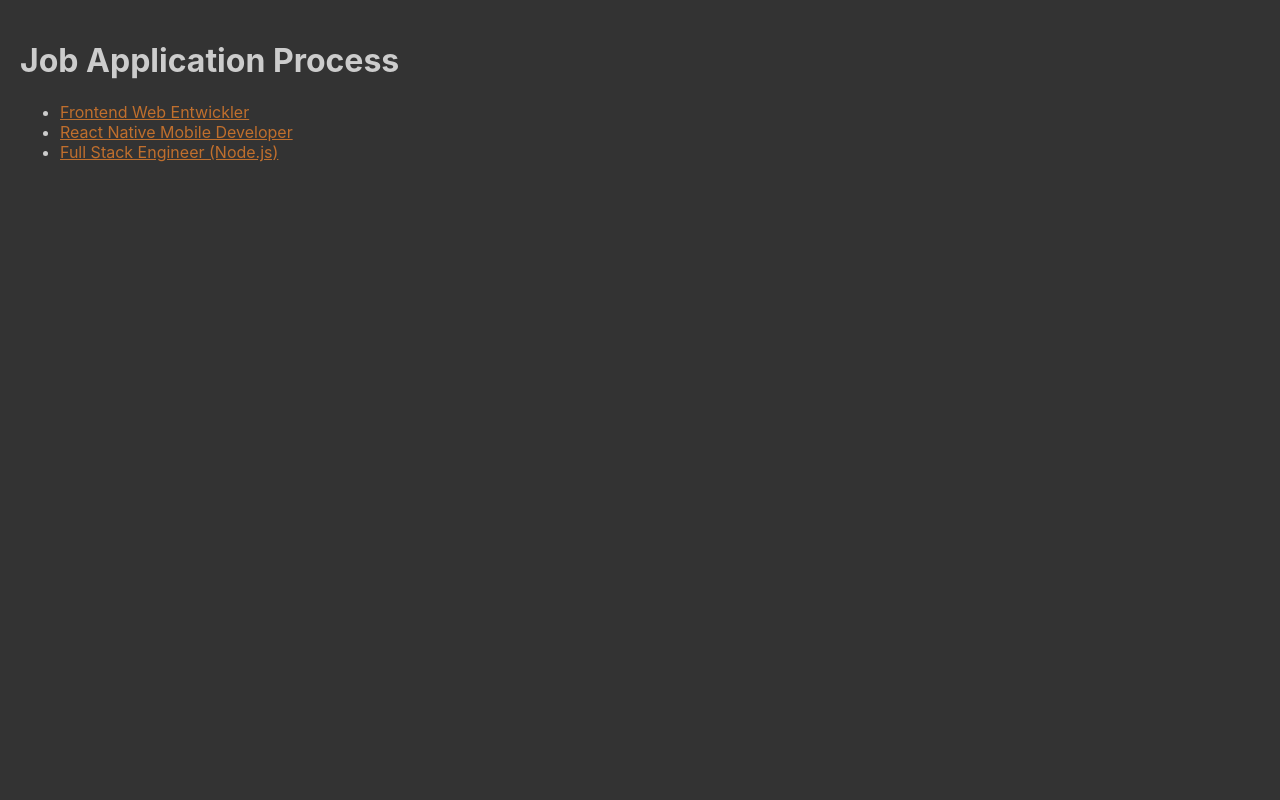
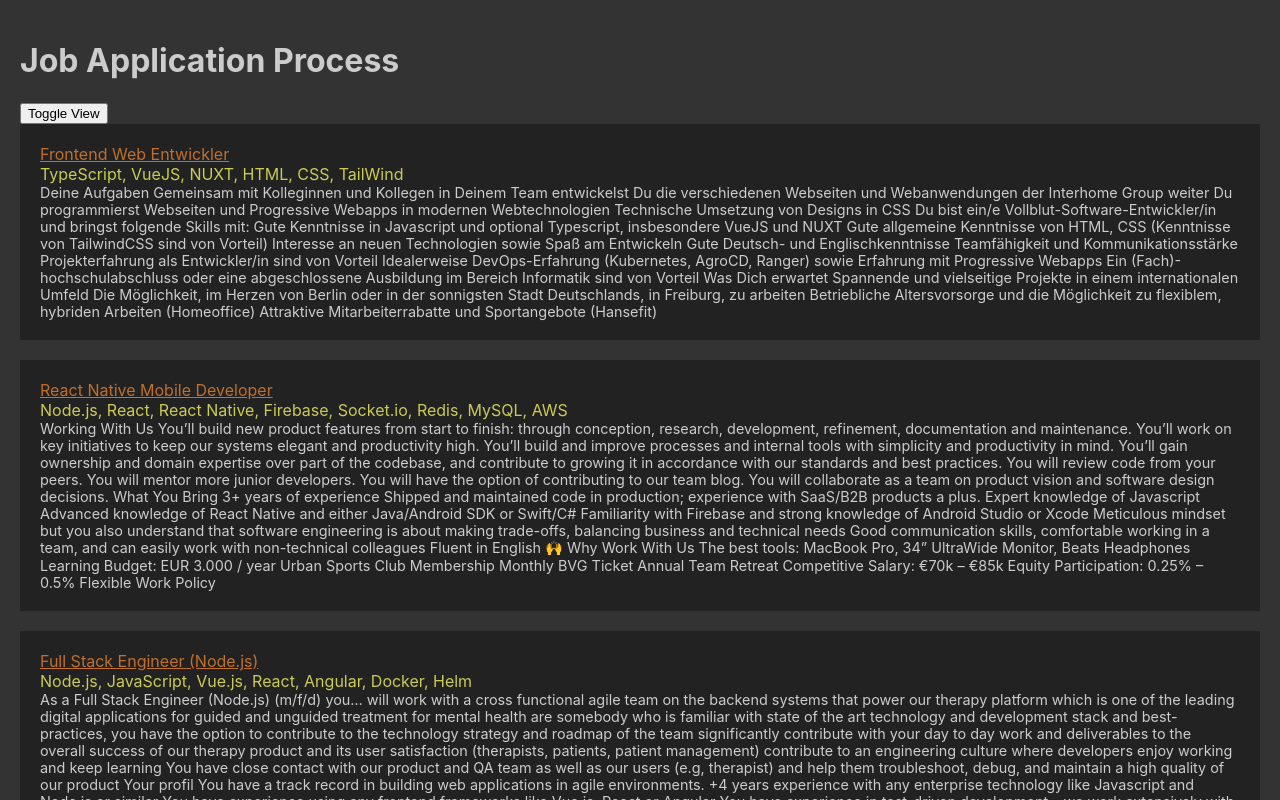
Before and after one commit to edwardtanguay/live-coding-react-state-event-handlers, a React (Vite) app: page / in a window 1280 px wide. Shown: the top 800 px of the page. Built offline with nearby package versions, Linux system fonts and the light colour scheme.

Commit message:
toggle handler with normal variable

```diff
--- a/src/App.jsx
+++ b/src/App.jsx
@@ -1,12 +1,18 @@
 import './App.scss';
 import jobs from './data/jobs.json';
 
-const displayKind = 'list';
+let displayKind = 'full';
+
+const handleToggleView = () => {
+	displayKind = displayKind === 'full' ? 'list' : 'full';
+	console.log(displayKind);
+}
 
 function App() {
 	return (
 		<div className="App">
 			<h1>Job Application Process</h1>
+			<button onClick={handleToggleView}>Toggle View</button>
 			{displayKind === 'full' ? (
 				<div className="jobs">
 					{jobs.map((job, index) => {
```
